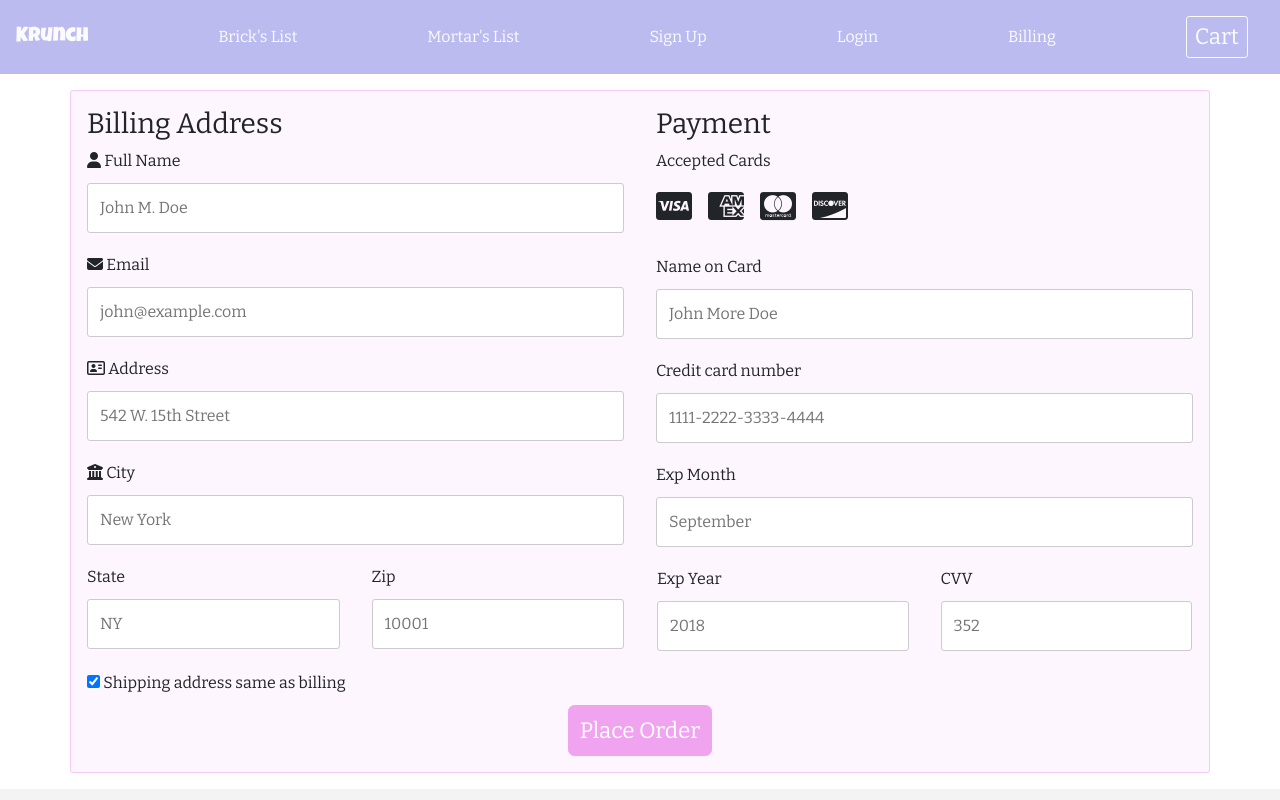
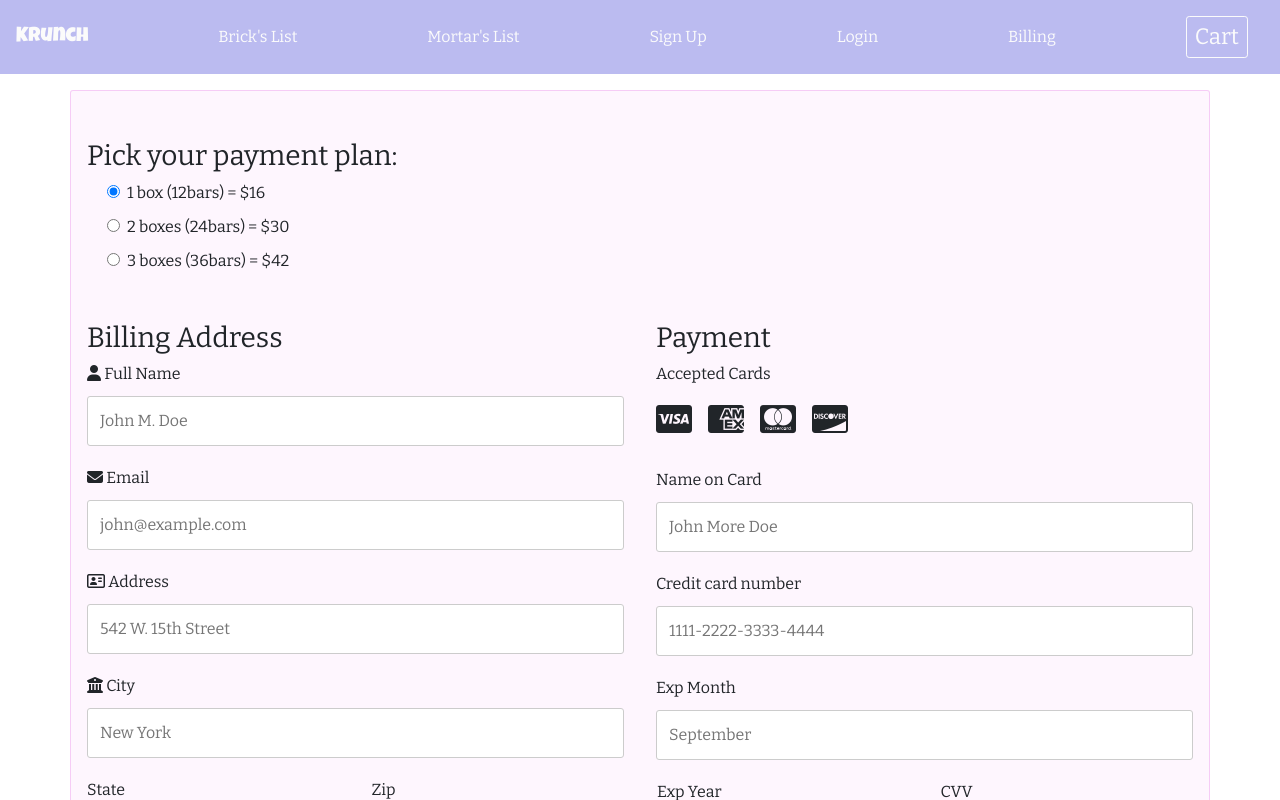
Before and after one commit to VitorTomazzi/ecommerce-server, a React (Create React App) app in the folder client/: page /billing in a window 1280 px wide. Shown: the top 800 px of the page. Built offline with nearby package versions, Linux system fonts and the light colour scheme; no server answers.

Commit message:
payment added to billing

```diff
--- a/client/src/Components/Cart/Cart.jsx
+++ b/client/src/Components/Cart/Cart.jsx
@@ -4,7 +4,7 @@ import { ProductConsumer } from '../../Context';
 import CartColumns from './CartColumns';
 import CartList from './CartList';
 import { Link } from 'react-router-dom';
-import EnterBilling from './EnterBilling';
+// import EnterBilling from './EnterBilling';
 
 export default class Cart extends Component {
 	render() {
--- a/client/src/Components/Cart/CartList.jsx
+++ b/client/src/Components/Cart/CartList.jsx
@@ -1,6 +1,6 @@
 import React, { Component } from 'react';
-import { ProductConsumer } from '../../Context';
-import styled from 'styled-components';
+// import { ProductConsumer } from '../../Context';
+// import styled from 'styled-components';
 import Item from './Item';
 
 export default class CartList extends Component {
--- a/client/src/Components/Cart/EnterBilling.jsx
+++ b/client/src/Components/Cart/EnterBilling.jsx
@@ -3,12 +3,75 @@ import styled from 'styled-components';
 import { Link } from 'react-router-dom';
 
 export default class EnterBilling extends Component {
+	constructor(props) {
+		super(props);
+		this.state = {
+			selectedOption: 'option1'
+		};
+	}
+
+	handleOptionChange = (changeEvent) => {
+		this.setState({
+			selectedOption: changeEvent.target.value
+		});
+	};
+
+	handleFormSubmit = (formSubmitEvent) => {
+		formSubmitEvent.preventDefault();
+
+		console.log('You have submitted:', this.state.selectedOption);
+	};
+
 	render() {
 		return (
 			<Billing>
 				<div className="billing-container container">
-					<form>
-						<div className="billing-row">
+					<form onSubmit={this.handleFormSubmit}>
+						<div className="subscription">
+							<h3>Pick your payment plan:</h3>
+							<ul>
+								<li>
+									<label>
+										<input
+											className="form-check-input pricing"
+											type="radio"
+											name="react-tips"
+											checked={this.state.selectedOption === 'option1'}
+											onChange={this.handleOptionChange}
+											value="option1"
+										/>
+										1 box (12bars) = $16
+									</label>
+								</li>
+								<li>
+									<label>
+										<input
+											className="form-check-input pricing"
+											type="radio"
+											name="react-tips"
+											checked={this.state.selectedOption === 'option2'}
+											onChange={this.handleOptionChange}
+											value="option2"
+										/>
+										2 boxes (24bars) = $30
+									</label>
+								</li>
+								<li>
+									<label>
+										<input
+											className="form-check-input  pricing"
+											type="radio"
+											name="react-tips"
+											checked={this.state.selectedOption === 'option3'}
+											onChange={this.handleOptionChange}
+											value="option3"
+										/>
+										3 boxes (36bars) = $42
+									</label>
+								</li>
+							</ul>
+						</div>
+						<div className="row billing-row">
 							<div className="col-50">
 								<h3>Billing Address</h3>
 								<label for="fname">
@@ -71,9 +134,9 @@ export default class EnterBilling extends Component {
 							<input type="checkbox" checked="checked" name="sameadr" /> Shipping address same as billing
 						</label>
 						<div className="place-order">
-						<Link to="#">
-							<NextButton> Place Order </NextButton>
-						</Link>
+							<Link to="#">
+								<NextButton> Place Order </NextButton>
+							</Link>
 						</div>
 					</form>
 				</div>
@@ -88,8 +151,20 @@ const Billing = styled.div`
 	.billing-container {
 		padding: 1rem;
 	}
+	.subscription {
+		padding: 2rem 0rem;
+	}
+	.subscription ul {
+		list-style: none;
+	}
+	${'' /* ul > label {
+		font-size: 5rem;
+	} */}
+	.pricing {
+		margin-right: 2rem;
+	}
 	.place-order {
-		display:flex;
+		display: flex;
 		justify-content: center;
 	}
 `;
--- a/client/src/Components/Home/Testimonial.jsx
+++ b/client/src/Components/Home/Testimonial.jsx
@@ -84,7 +84,8 @@ const Who = styled.div`
 		flex-direction: column;
 		align-items: center;
 		flex-wrap: wrap;
-		${'' /* border: .1rem solid green; */} margin: 3rem .5rem;
+		${'' /* border: .1rem solid green; */}
+		margin: 1rem .5rem;
 		background-color: white;
 		padding: 1.5rem;
 		border-radius: 1rem;
--- a/client/src/Components/Navbar.jsx
+++ b/client/src/Components/Navbar.jsx
@@ -1,7 +1,7 @@
 import React, { Component } from 'react';
 import { Link } from 'react-router-dom';
 import styled from 'styled-components';
-import Dropdown from 'react-bootstrap/Dropdown'
+// import Dropdown from 'react-bootstrap/Dropdown'
 
 class Navbar extends Component {
 	render() {
--- a/client/src/Components/ProductList.jsx
+++ b/client/src/Components/ProductList.jsx
@@ -31,6 +31,7 @@ class Products extends Component {
 
 	render() {
 		let value = this.props.value;
+		console.log(value.cart, value.cereal);
 		return (
 			<div>
 				<ProductTitle>
@@ -82,19 +83,21 @@ class Products extends Component {
 // need to lift this up so that I can have access to it in the context and in turn in the details page
 function checkIfCerealInCart(eachCereal, cart) {
 	// console.log(cart);
+	console.log('-=-=-=-', cart.length);
 	for (let c = 0; c < cart.length; c++) {
+		console.log(c);
 		let cereal = cart[c];
-		// console.log(cereal.image, eachCereal.image, cereal.image === eachCereal.image);
+		console.log(cereal.image, eachCereal.image, cereal.image === eachCereal.image);
 		if (cereal.image === eachCereal.image) {
 			//found a match
-			// console.log('match');
+			console.log('match');
 			return true;
+			break;
 		}
 		// console.log('no match');
-		return false;
 	}
+	return false;
 }
-
 
 const ProductTitle = styled.div`
 	text-align: center;
--- a/client/src/Components/User/Login.jsx
+++ b/client/src/Components/User/Login.jsx
@@ -39,7 +39,7 @@ export default class Login extends Component {
 					<div className="header">
 						<h3>Welcome Back!</h3>
 
-						<p>We know. You're hungry, too</p>
+						<p>Someone say cereal?</p>
 					</div>
 
 					<div className="sep" />
--- a/client/src/Components/User/SignUp.jsx
+++ b/client/src/Components/User/SignUp.jsx
@@ -1,7 +1,7 @@
 import React, { Component } from 'react';
 import api from '../../api';
 import styled from 'styled-components';
-import { Link } from 'react-router-dom';
+// import { Link } from 'react-router-dom';
 
 export default class Signup extends Component {
 	constructor(props) {
@@ -72,11 +72,9 @@ export default class Signup extends Component {
 							<input name="cecky" id="checky" value="1" type="checkbox" />
 							<label className="terms">I accept the terms of use</label>
 						</div>
-						<Link to="#">
 							<button id="submit" className="hoverButton" onClick={(e) => this.handleClick(e)}>
 								Check Out
 							</button>
-						</Link>
 						{this.state.message && <div className="info info-danger">{this.state.message}</div>}
 					</div>
 				</form>
--- a/client/src/Context.js
+++ b/client/src/Context.js
@@ -14,9 +14,9 @@ class ProductProvider extends Component {
 		isModalOpen: false,
 		modalProduct: cereal[0], //placeholder from cereal dataset
 		product: '',
-		cartSubTotal: 0,
-		cartTax: 0,
-		cartTotal: 0
+		// cartSubTotal: 0,
+		// cartTax: 0,
+		// cartTotal: 0
 	};
 
 	// this creates a copy of the cereal so that when we change things we arent changing the original cereal
@@ -150,7 +150,7 @@ class ProductProvider extends Component {
 					openModal: this.openModal,
 					closeModal: this.closeModal,
 					removeItem: this.removeItem,
-					clearCart: this.clearCart,
+					clearCart: this.clearCart
 					// checkIfCerealInCart: this.checkIfCerealInCart
 					// test: () => console.log('test')
 				}}
```
Also changed, not shown: 1 other file (tests, documents, lock files or other folders).
